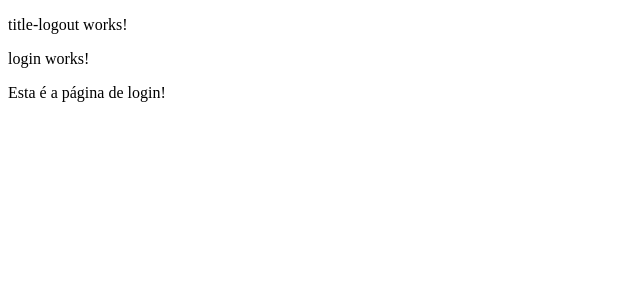
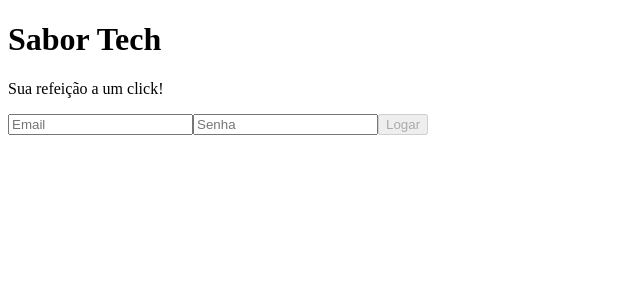
Before and after one commit to alexandrelonde/12_ST_front, an Angular app: page / in a window 1280 px wide. Shown: the top 300 px of the page, without its empty margins (0-640 px from the left). Built offline with nearby package versions, Linux system fonts and the light colour scheme.

Commit message:
feat: authenticate and enviroment

```diff
--- a/src/app/app.module.ts
+++ b/src/app/app.module.ts
@@ -1,6 +1,7 @@
 import { NgModule } from '@angular/core';
 import { BrowserModule } from '@angular/platform-browser';
 import { FormsModule } from '@angular/forms';
+import { HttpClientModule } from '@angular/common/http';
 
 import { AppRoutingModule } from './app-routing.module';
 import { AppComponent } from './app.component';
@@ -19,7 +20,7 @@ import { TitleLogoutComponent } from './components/title-logout/title-logout.com
   ],
   imports: [
     BrowserModule, FormsModule,
-    AppRoutingModule
+    AppRoutingModule, HttpClientModule,
   ],
   providers: [],
   bootstrap: [AppComponent]
--- a/src/app/components/login/login.component.html
+++ b/src/app/components/login/login.component.html
@@ -1,3 +1,6 @@
 <app-title-logout></app-title-logout>
-<p>login works!</p>
-<p>Esta é a página de login!</p>
+<form (ngSubmit)="login()" #loginForm="ngForm">
+  <input [(ngModel)]="username" name="email" placeholder="Email" required email />
+  <input [(ngModel)]="password" name="password" placeholder="Senha" type="password" required />
+  <button type="submit" [disabled]="!loginForm.valid">Logar</button>
+</form>
--- a/src/app/components/login/login.component.ts
+++ b/src/app/components/login/login.component.ts
@@ -1,4 +1,6 @@
 import { Component } from '@angular/core';
+import { Router } from '@angular/router';
+import { AuthService } from 'src/app/services/auth.service';
 
 @Component({
   selector: 'app-login',
@@ -6,5 +8,19 @@ import { Component } from '@angular/core';
   styleUrls: ['./login.component.css']
 })
 export class LoginComponent {
+  username: string = '';
+  password: string = '';
+
+
+  constructor(private authService: AuthService, private router: Router) { }
+
+  login(): void {
+    this.authService.authenticate(this.username, this.password).subscribe(
+      (token) => {
+        this.authService.setToken(token);
+        this.router.navigate(['/buscar']);
+      }
+    );
+  }
 
 }
--- a/src/app/components/title-logout/title-logout.component.html
+++ b/src/app/components/title-logout/title-logout.component.html
@@ -1 +1,2 @@
-<p>title-logout works!</p>
+<h1>Sabor Tech</h1>
+<p>Sua refeição a um click!</p>
--- /dev/null
+++ b/src/app/services/auth.service.ts
@@ -0,0 +1,23 @@
+import { Injectable } from '@angular/core';
+import { HttpClient } from '@angular/common/http';
+import { Observable } from 'rxjs';
+import { enviroment } from '../../enviroments/environment';
+
+
+
+@Injectable({
+  providedIn: 'root'
+})
+export class AuthService {
+
+
+  constructor(private http: HttpClient) { }
+
+  authenticate(username: string, password: string): Observable<string> {
+    return this.http.post<string>(enviroment.apiUrl+'/usuario/login', { username, password });
+  }
+
+  setToken(token: string): void {
+    localStorage.setItem('token', token);
+  }
+}
--- /dev/null
+++ b/src/enviroments/environment.ts
@@ -0,0 +1,3 @@
+export const enviroment={
+  apiUrl:"http://localhost:3000"
+}
```
Also changed, not shown: 1 other file (tests, documents, lock files or other folders).
